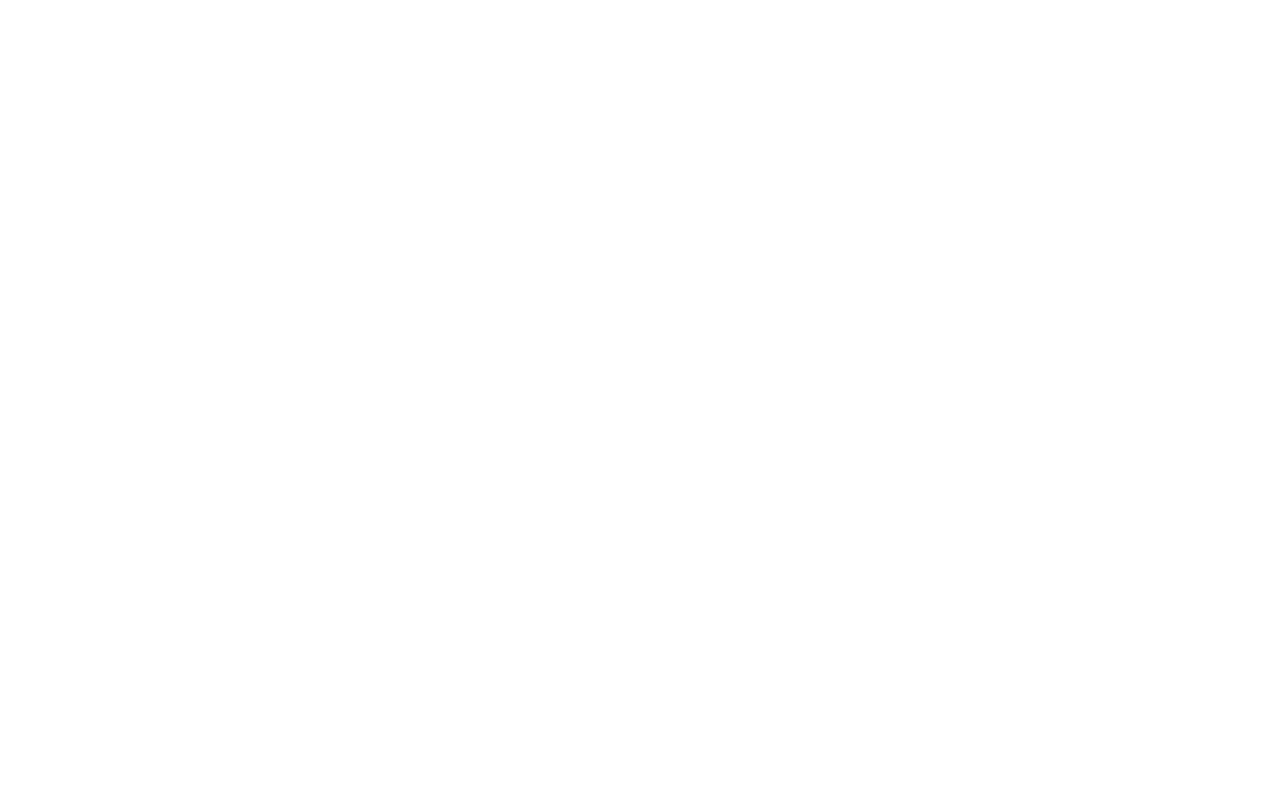
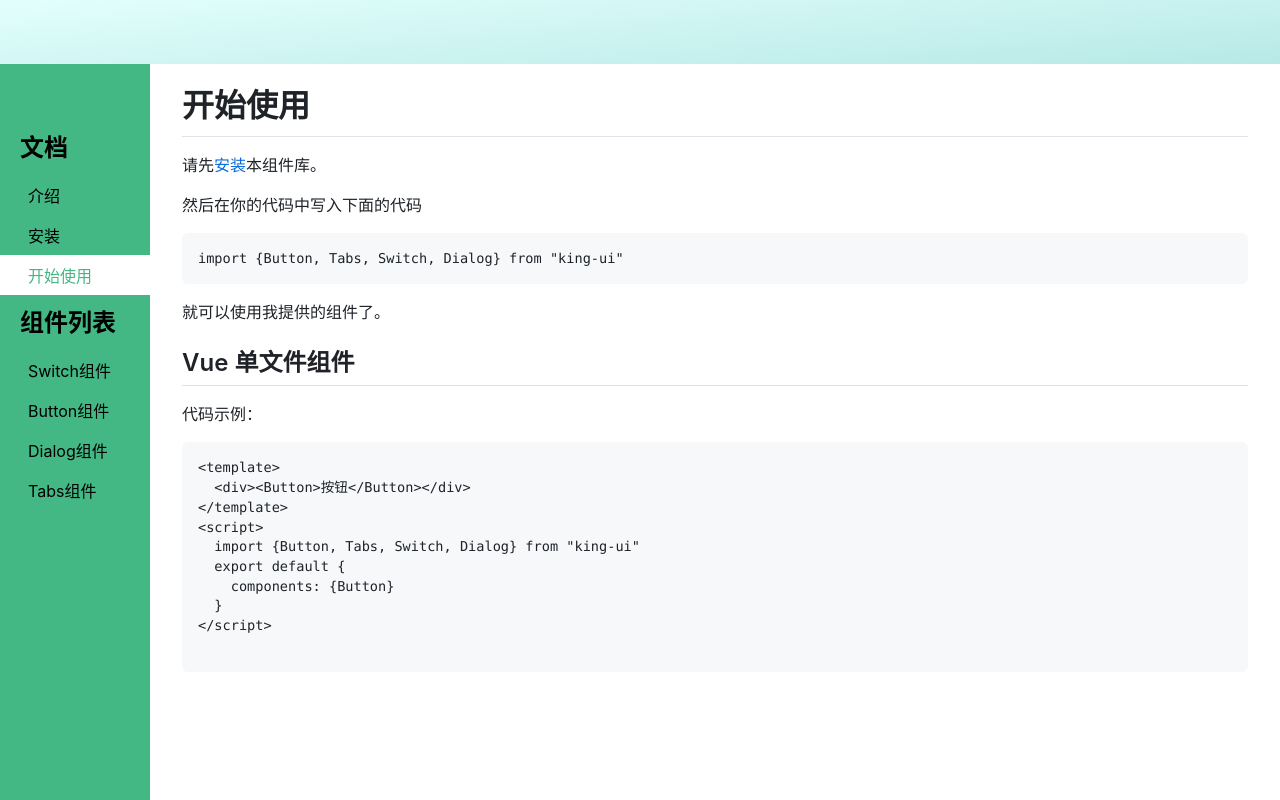
Before and after one commit to yichang8421/yiui-forest, a Vue app: page /#/doc/get-start in a window 1280 px wide. Before the commit this address had no page. Built offline with nearby package versions, Linux system fonts and the light colour scheme.

Commit message:
添加内容，代码显示

```diff
--- a/package.json
+++ b/package.json
@@ -6,6 +6,7 @@
     "build": "vite build"
   },
   "dependencies": {
+    "github-markdown-css": "^5.1.0",
     "vue": "3.0.0-rc.1",
     "vue-router": "4.0.0-beta.3"
   },
--- a/src/components/Topnav/index.vue
+++ b/src/components/Topnav/index.vue
@@ -60,6 +60,7 @@
         top: 0;
         left: 0;
         justify-content: space-between;
+        background: linear-gradient(175deg, #e3fffd 0%, #b7e9e6 100%);
 
         > a {
             height: 100%;
--- a/src/main.ts
+++ b/src/main.ts
@@ -1,4 +1,5 @@
 import {createApp} from "vue";
+import "github-markdown-css";
 import "./lib/yiui.scss";
 import "./index.scss";
 import App from "./App.vue";
--- a/src/views/Doc/index.vue
+++ b/src/views/Doc/index.vue
@@ -3,6 +3,18 @@
         <Topnav class="nav"/>
         <div class="content">
             <aside ref="aside" v-if="asideVisible">
+                <h2>文档</h2>
+                <ol>
+                    <li>
+                        <router-link to="/doc/intro">介绍</router-link>
+                    </li>
+                    <li>
+                        <router-link to="/doc/install">安装</router-link>
+                    </li>
+                    <li>
+                        <router-link to="/doc/get-start">开始使用</router-link>
+                    </li>
+                </ol>
                 <h2>组件列表</h2>
                 <ol>
                     <li>
@@ -93,7 +105,7 @@
                 flex-shrink: 0;
                 z-index: 2;
 
-                background: yellowgreen;
+                background: #43b784;
                 width: 150px;
                 height: 100vh;
                 padding: 16px 0;
@@ -117,7 +129,7 @@
                             border: none;
 
                             &:hover {
-                                color: #41b883;
+                                color: #f0a732;
                             }
                         }
 
@@ -131,7 +143,7 @@
 
             > main {
                 flex: 1;
-                padding: 16px;
+                padding: 16px 32px;
                 background: white;
                 overflow: auto;
             }
--- /dev/null
+++ b/src/views/DocDemo/index.vue
@@ -0,0 +1,3 @@
+<template>
+    <div></div>
+</template>
--- /dev/null
+++ b/src/views/GetStart/index.vue
@@ -0,0 +1,26 @@
+<template>
+    <article class="markdown-body">
+        <h1>
+            开始使用
+        </h1>
+
+        <p>请先<a href="#/doc/install">安装</a>本组件库。</p>
+        <p>然后在你的代码中写入下面的代码</p>
+        <pre><code>import {Button, Tabs, Switch, Dialog} from "king-ui"</code></pre>
+        就可以使用我提供的组件了。
+
+        <h2>Vue 单文件组件</h2>
+        <p>代码示例：</p>
+        <pre><code>&lt;template&gt;
+  &lt;div&gt;&lt;Button&gt;按钮&lt;/Button&gt;&lt;/div&gt;
+&lt;/template&gt;
+&lt;script&gt;
+  import {Button, Tabs, Switch, Dialog} from "king-ui"
+  export default {
+    components: {Button}
+  }
+&lt;/script&gt;
+ </code></pre>
+
+    </article>
+</template>
--- a/src/views/Home/index.vue
+++ b/src/views/Home/index.vue
@@ -83,7 +83,7 @@
     }
 
     .yiui-topNavAndBanner {
-        background: linear-gradient(145deg, rgba(227, 255, 253, 1) 0%, rgba(183, 233, 230, 1) 100%);
+        background: linear-gradient(20deg, #e3fffd 0%, #b7e9e6 100%);
         clip-path: ellipse(80% 60% at 50% 40%);
     }
 
@@ -120,7 +120,7 @@
     .features {
         // 水平居中对齐
         margin: 64px auto;
-        width: 400px;
+        width: 300px;
         @media (min-width: 800px) {
             width: 800px;
         }
@@ -136,7 +136,7 @@
                 display: inline-block;
 
                 > a {
-                    width: 400px;
+                    width: 300px;
                     margin: 16px 0;
                     display: grid;
                     justify-content: start;
@@ -160,7 +160,7 @@
                     }
 
                     > p {
-                        grid-area: text
+                        grid-area: text;
                     }
 
                     transition: 150ms;
--- /dev/null
+++ b/src/views/Install/index.vue
@@ -0,0 +1,13 @@
+<template>
+    <article class="markdown-body">
+        <h1>安装</h1>
+        <p>打开终端运行下列命令：</p>
+        <pre><code>npm install king-ui</code></pre>
+        <p>或</p>
+        <pre><code>yarn add king-ui</code></pre>
+
+        <p>
+            下一节：<a href="#/doc/get-start">开始使用</a>
+        </p>
+    </article>
+</template>
--- /dev/null
+++ b/src/views/Intro/index.vue
@@ -0,0 +1,9 @@
+<template>
+    <article class="markdown-body">
+        <h1>介绍</h1>
+        <p>King UI 是一款基于 Vue 3 和 TypeScript 的 UI 组件库。</p>
+        <p>这款组件库其实是我为了总结自己这几年的技术经验而写的，全程亲手编写，尽量不采用第三方库，包括你现在看到的这个官网也几乎都是我自己写的。</p>
+        <p>所以如果强烈不建议你将此 UI 库用于生产环境。但如果你是抱着看源代码的目的来的，那么这个库还是值得一看的。源代码放在了 github.com/frankfang/xxxxxxx，历史提交信息非常规范，你可以按提交的顺序逐个查看；你也可以直接查看每个组件的源代码和示例，运行方法见 README.md。</p>
+        下一节：<a href="#/doc/install">安装</a>
+    </article>
+</template>
```
Also changed, not shown: src/router.ts (+8 -0 lines), src/index.scss (line endings or trailing spaces).
